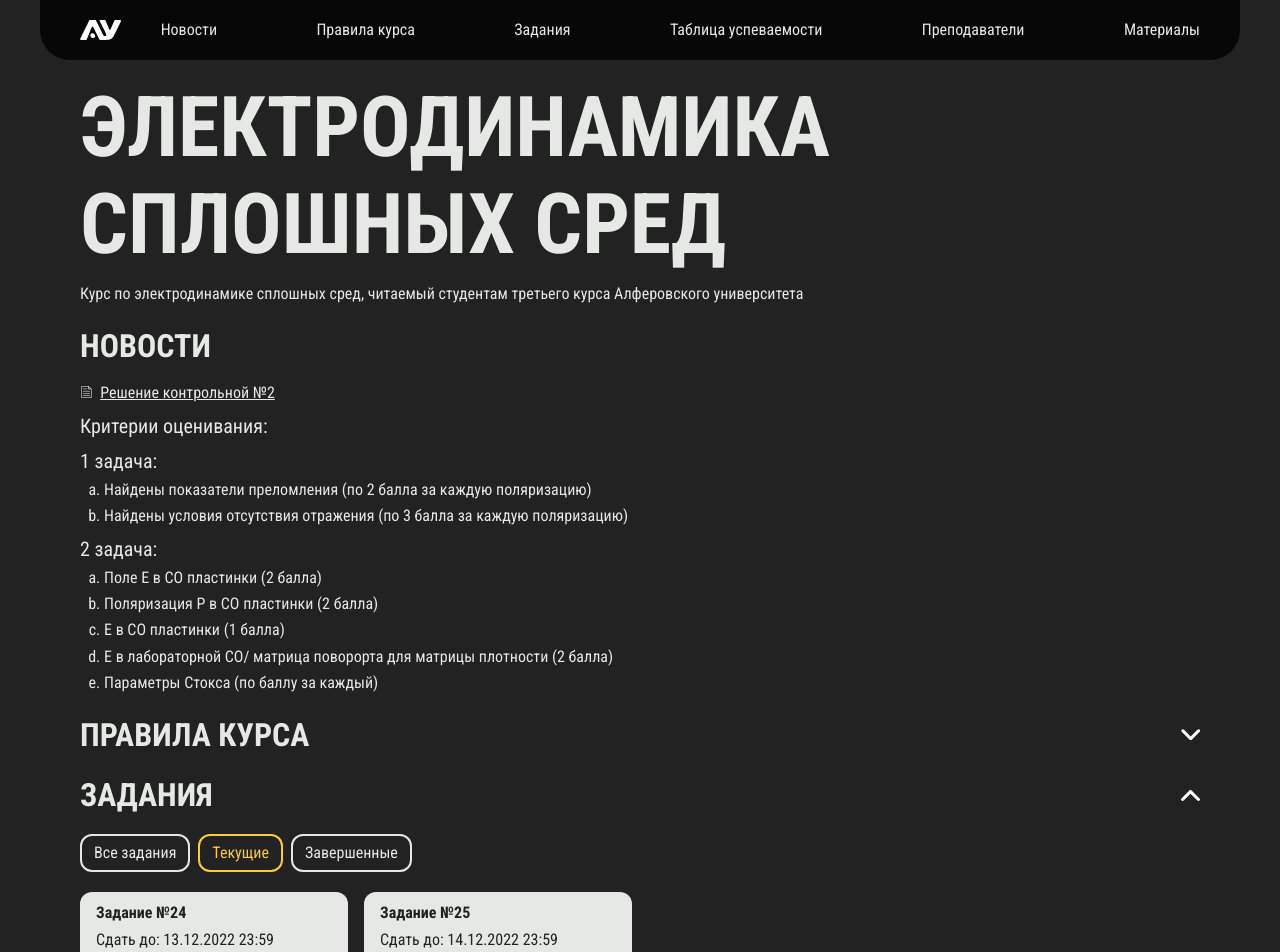
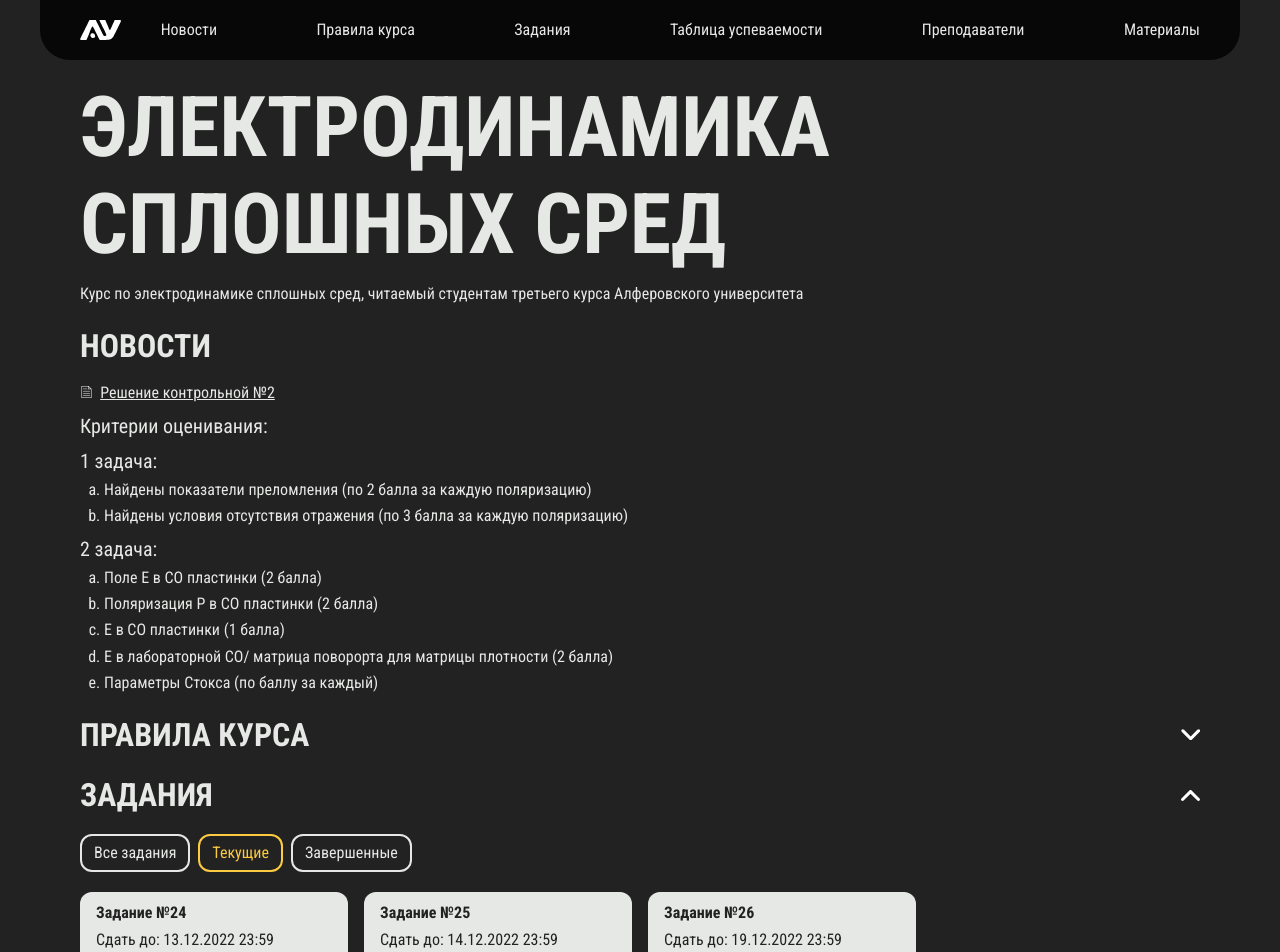
Before and after one commit to leppenen/ed_2022, a Vue app: page / in a window 1280 px wide. Shown: the top 952 px of the page. Built offline with nearby package versions, Linux system fonts and the light colour scheme.

Commit message:
add task 26

```diff
--- a/src/components/tasks-block.vue
+++ b/src/components/tasks-block.vue
@@ -26,6 +26,7 @@ import task22 from '@/assets/files/tasks/e22.pdf'
 import task23 from '@/assets/files/tasks/e23.pdf'
 import task24 from '@/assets/files/tasks/e24.pdf'
 import task25 from '@/assets/files/tasks/e25.pdf'
+import task26 from '@/assets/files/tasks/e26.pdf'
 import solve1 from '@/assets/files/tasks/e1a.pdf'
 import solve2 from '@/assets/files/tasks/e2a.pdf'
 import solve3 from '@/assets/files/tasks/e3a.pdf'
@@ -226,6 +227,12 @@ const tasks: Task[] = [
     taskFilePath: task25,
     solutionFilePath: '',
   },
+  {
+    taskName: 'Задание №26',
+    deadline: createDeadlineDate(2022, 12, 19),
+    taskFilePath: task26,
+    solutionFilePath: '',
+  },
 ]
 
 const filters: Filter[] = [
```
Also changed, not shown: 1 other file (tests, documents, lock files or other folders).
